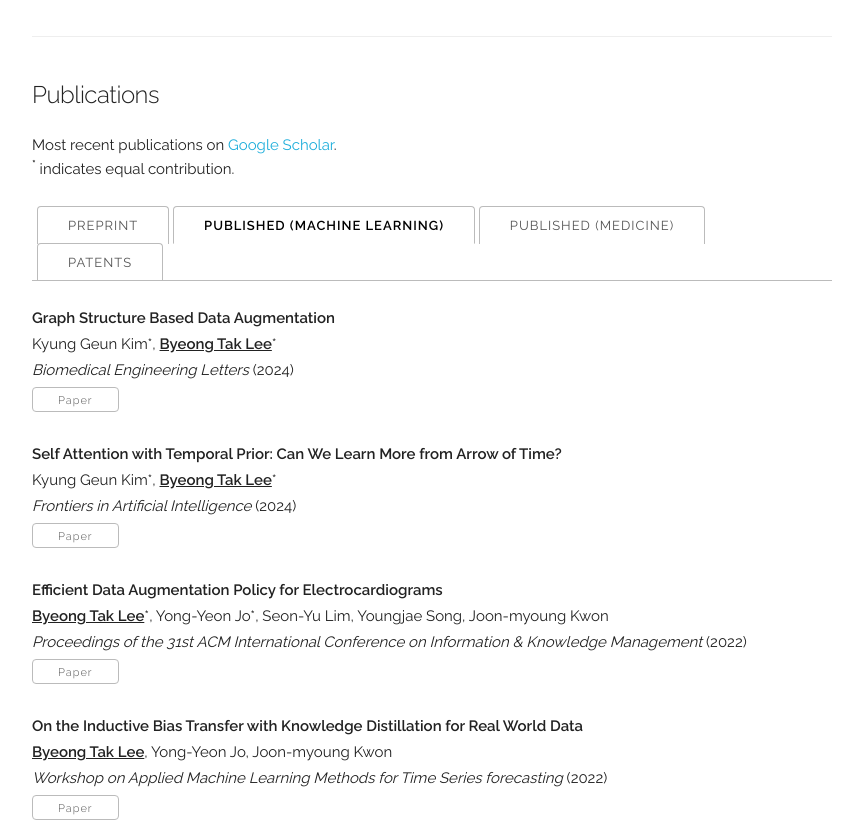
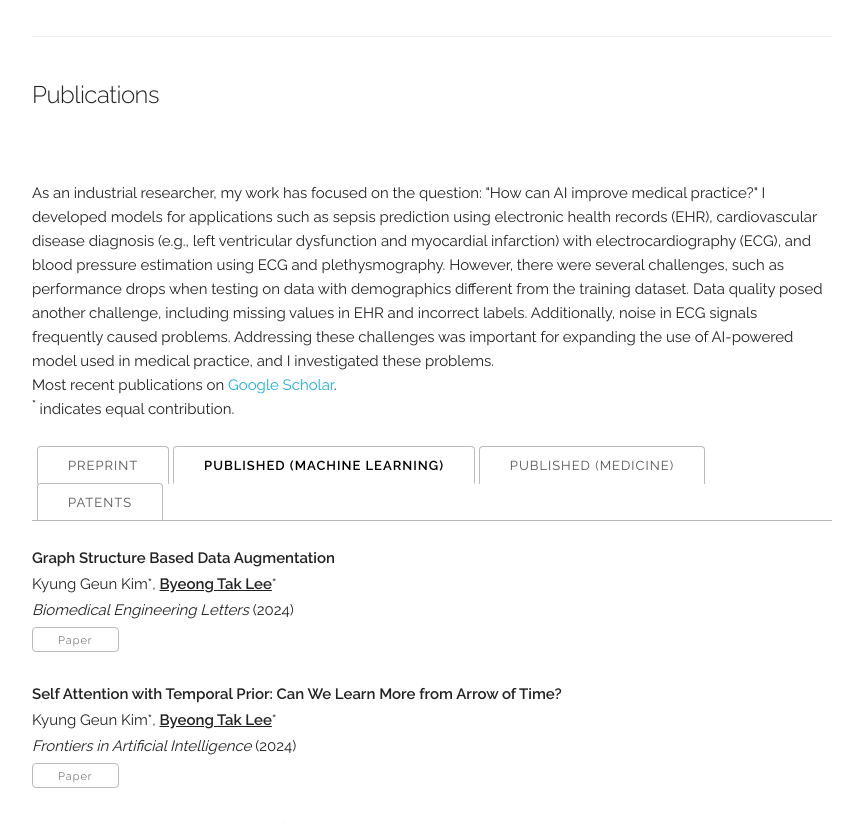
Before and after one commit to byeongtak/byeongtak.github.io, a Jekyll site: the page built from index.html, in a window 1280 px wide and 900 px high, scrolled down 1265 px, cut to the strip 76-900 px from the top of the window. Shown: the whole strip, without its empty margins (208-1071 px from the left). Built offline with Jekyll 4.4.1, drawn with Linux system fonts in a browser that asks for light colours.

Commit message:
Update index.html

```diff
--- a/index.html
+++ b/index.html
@@ -70,7 +70,10 @@ layout: default
 <!-- ========== PUBLICATIONS ========== -->
 <div class="docs-section" id="publications">
   <h5>Publications</h5>
-
+  <br>
+  <br>
+  As an industrial researcher, my work has focused on the question: "How can AI improve medical practice?" I developed models for applications such as sepsis prediction using electronic health records (EHR), cardiovascular disease diagnosis (e.g., left ventricular dysfunction and myocardial infarction) with electrocardiography (ECG), and blood pressure estimation using ECG and plethysmography.
+  However, there were several challenges, such as performance drops when testing on data with demographics different from the training dataset. Data quality posed another challenge, including missing values in EHR and incorrect labels. Additionally, noise in ECG signals frequently caused problems. Addressing these challenges was important for expanding the use of AI-powered model used in medical practice, and I investigated these problems.
   <p>Most recent publications on <a href="{{ site.data.main_info.google_scholar }}" style="text-decoration: none;" target="_blank">Google Scholar</a>.<br/>
   <sup><b>*</b></sup> indicates equal contribution.</p>
 
```
